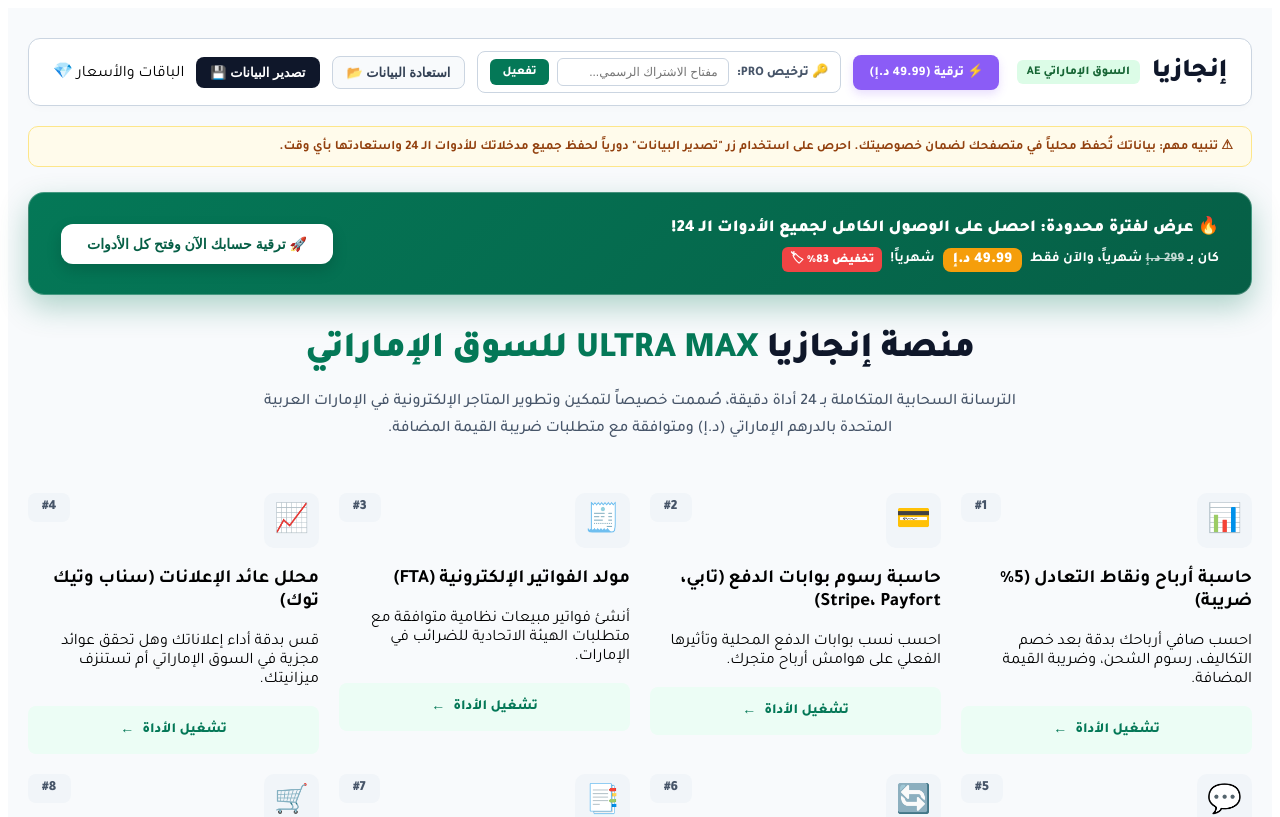
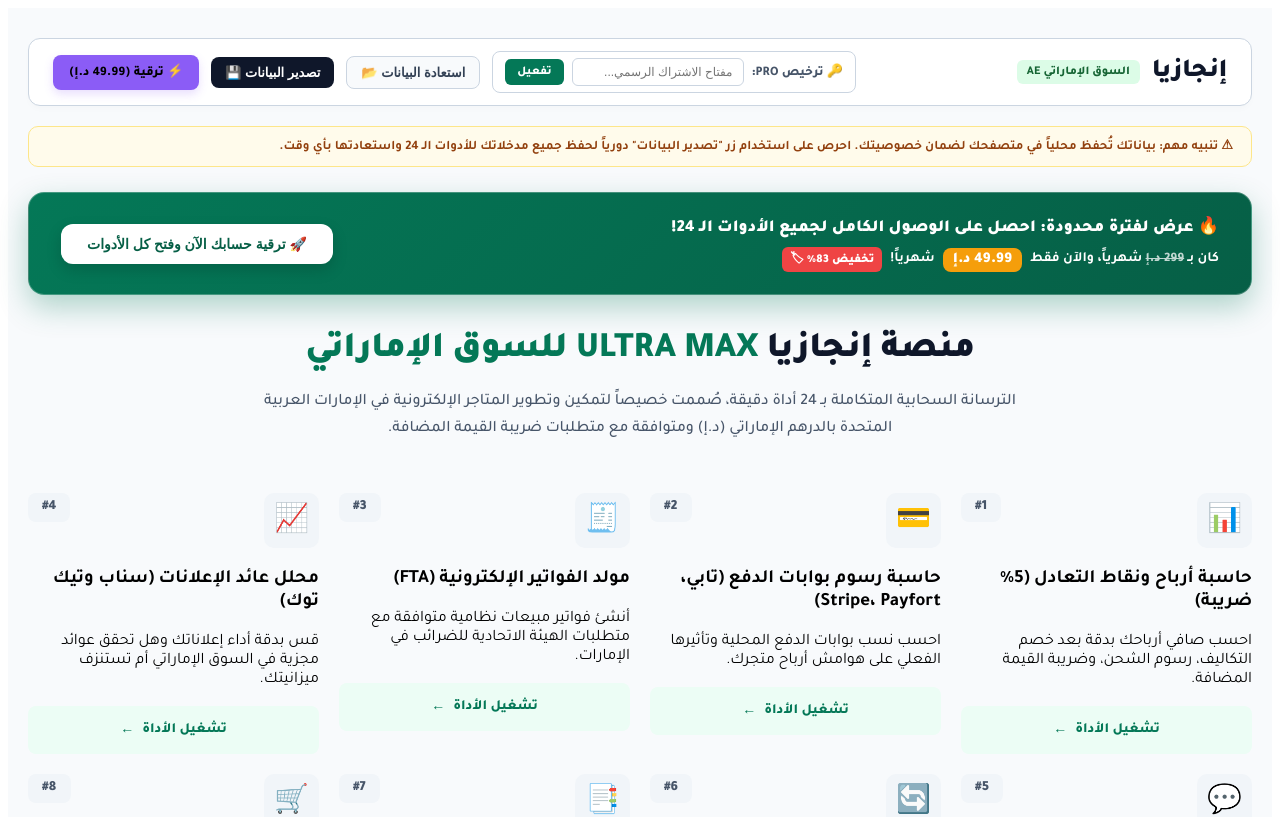
Before and after one commit to engaziasa-lang/engazia-app, a Next.js app: page /hub/ae in a window 1280 px wide. Shown: the top 817 px of the page. Built offline with nearby package versions, Linux system fonts and the light colour scheme.

Commit message:
Update page.tsx

```diff
--- a/app/hub/ae/page.tsx
+++ b/app/hub/ae/page.tsx
@@ -173,8 +173,8 @@ export default function EnjazyaUaeHub() {
         .brand { font-size: 26px; font-weight: 900; color: #0f172a; white-space: nowrap; display: flex; align-items: center; gap: 12px; letter-spacing: -0.5px; }
         .ae-badge { background: #dcfce7; color: #166534; font-size: 12px; font-weight: 800; padding: 5px 10px; border-radius: 6px; letter-spacing: normal; display: inline-flex; align-items: center; }
         .nav-controls { display: flex; align-items: center; gap: 12px; flex-wrap: wrap; flex-direction: row-reverse; }
-        .action-btn-primary { background: #047857; color: #fff; border: none; padding: 8px 14px; border-radius: 8px; font-weight: 800; font-size: 13px; cursor: pointer; transition: all 0.2s; display: inline-flex; align-items: center; gap: 6px; }
-        .action-btn-primary:hover { background: #065f46; color: #fff; }
+        .action-btn-primary { background: #8b5cf6; color: #fff; border: none; padding: 8px 16px; border-radius: 8px; font-weight: 800; font-size: 13px; cursor: pointer; transition: all 0.2s; display: inline-flex; align-items: center; gap: 6px; text-decoration: none; box-shadow: 0 4px 10px rgba(139,92,246,0.2); }
+        .action-btn-primary:hover { background: #7c3aed; color: #fff; }
         .backup-action-btn { background: #0f172a; color: #fff; border: none; padding: 8px 14px; border-radius: 8px; font-weight: 800; font-size: 13px; cursor: pointer; transition: all 0.2s; display: inline-flex; align-items: center; gap: 6px; }
         .backup-action-btn:hover { background: #1e293b; }
         .restore-action-btn { background: #f8fafc; color: #334155; border: 1px solid #cbd5e1; padding: 8px 14px; border-radius: 8px; font-weight: 800; font-size: 13px; cursor: pointer; transition: all 0.2s; display: inline-flex; align-items: center; gap: 6px; }
@@ -235,9 +235,9 @@ export default function EnjazyaUaeHub() {
         </div>
 
         <div className="nav-controls">
-          <Link href="/ae/pricing" className="action-btn-primary" title="عرض تفاصيل أسعار الباقات">
-            الباقات والأسعار 💎
-          </Link>
+          <a href={LEMON_CHECKOUT_URL} target="_blank" rel="noopener noreferrer" className="action-btn-primary" title="ترقية الحساب">
+            ⚡ ترقية (49.99 د.إ)
+          </a>
 
           <button onClick={handleExportAllData} className="backup-action-btn" title="تصدير كافة مدخلات الأدوات الـ 24">
             تصدير البيانات 💾
@@ -286,12 +286,6 @@ export default function EnjazyaUaeHub() {
               </>
             )}
           </div>
-
-          {!isActivated && (
-            <a href={LEMON_CHECKOUT_URL} target="_blank" rel="noopener noreferrer" className="upgrade-btn">
-              ⚡ ترقية (49.99 د.إ)
-            </a>
-          )}
         </div>
       </div>
 
```
